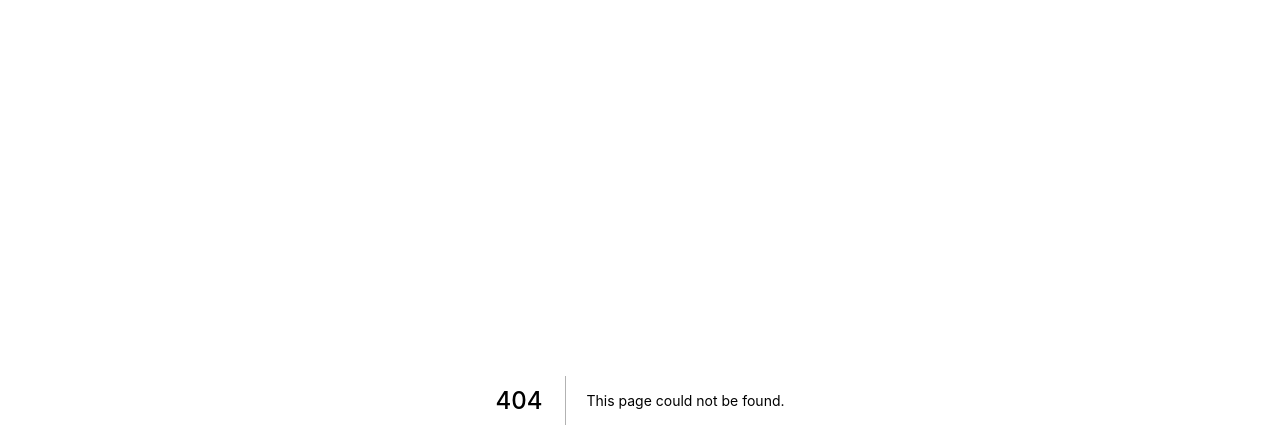
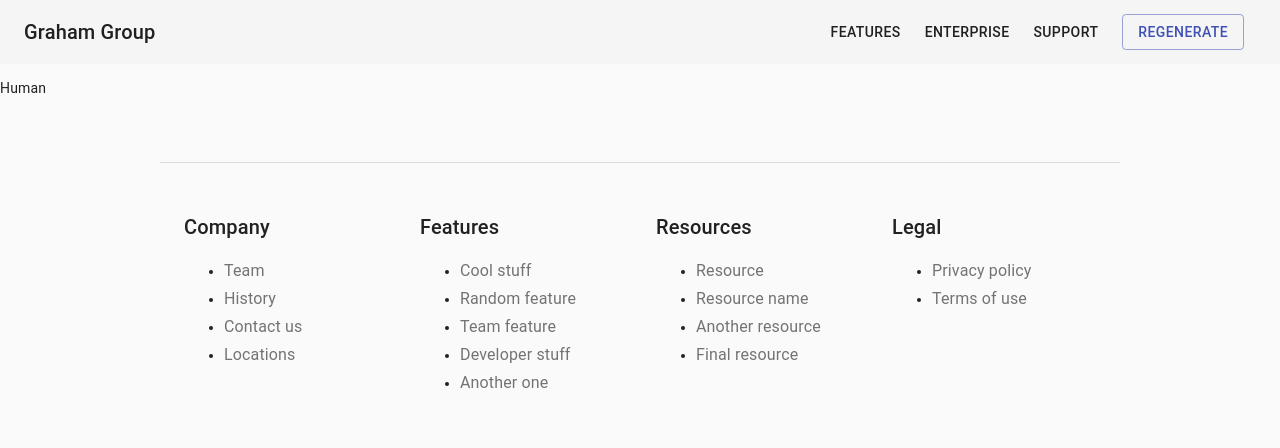
Before and after one commit to Drewbi/startify, a Next.js app: page /home/1 in a window 1280 px wide. Before the commit this address had no page. Shown: the top 448 px of the page. Built offline with nearby package versions, Linux system fonts and the light colour scheme.

Commit message:
Added base components

```diff
--- /dev/null
+++ b/components/Footer.tsx
@@ -0,0 +1,108 @@
+import Grid from '@material-ui/core/Grid';
+import Box from '@material-ui/core/Box';
+import Container from '@material-ui/core/Container';
+import Link from '@material-ui/core/Link';
+import Typography from '@material-ui/core/Typography';
+import { makeStyles } from '@material-ui/core/styles';
+
+const useStyles = makeStyles((theme) => ({
+  appBar: {
+    borderBottom: `1px solid ${theme.palette.divider}`,
+  },
+  toolbar: {
+    flexWrap: 'wrap',
+  },
+  toolbarTitle: {
+    flexGrow: 1,
+  },
+  link: {
+    margin: theme.spacing(1, 1.5),
+  },
+  heroContent: {
+    padding: theme.spacing(8, 0, 6),
+  },
+  cardHeader: {
+    backgroundColor:
+      theme.palette.type === 'light'
+        ? theme.palette.grey[200]
+        : theme.palette.grey[700],
+  },
+  cardPricing: {
+    display: 'flex',
+    justifyContent: 'center',
+    alignItems: 'baseline',
+    marginBottom: theme.spacing(2),
+  },
+  footer: {
+    borderTop: `1px solid ${theme.palette.divider}`,
+    marginTop: theme.spacing(8),
+    paddingTop: theme.spacing(3),
+    paddingBottom: theme.spacing(3),
+    [theme.breakpoints.up('sm')]: {
+      paddingTop: theme.spacing(6),
+      paddingBottom: theme.spacing(6),
+    },
+  },
+}));
+
+const footers = [
+  {
+    title: 'Company',
+    description: ['Team', 'History', 'Contact us', 'Locations'],
+  },
+  {
+    title: 'Features',
+    description: [
+      'Cool stuff',
+      'Random feature',
+      'Team feature',
+      'Developer stuff',
+      'Another one',
+    ],
+  },
+  {
+    title: 'Resources',
+    description: [
+      'Resource',
+      'Resource name',
+      'Another resource',
+      'Final resource',
+    ],
+  },
+  {
+    title: 'Legal',
+    description: ['Privacy policy', 'Terms of use'],
+  },
+];
+
+const Footer: React.FC = () => {
+  const classes = useStyles();
+
+  return (
+    <Container maxWidth="md" component="footer" className={classes.footer}>
+      <Grid container spacing={4} justify="space-evenly">
+        {footers.map((footer) => (
+          <Grid item xs={6} sm={3} key={footer.title}>
+            <Typography variant="h6" color="textPrimary" gutterBottom>
+              {footer.title}
+            </Typography>
+            <ul>
+              {footer.description.map((item) => (
+                <li key={item}>
+                  <Link href="#" variant="subtitle1" color="textSecondary">
+                    {item}
+                  </Link>
+                </li>
+              ))}
+            </ul>
+          </Grid>
+        ))}
+      </Grid>
+      <Box mt={5}>
+        <p></p>
+      </Box>
+    </Container>
+  );
+};
+
+export default Footer;
--- /dev/null
+++ b/components/Header.tsx
@@ -0,0 +1,80 @@
+import React from 'react';
+import AppBar from '@material-ui/core/AppBar';
+import Link from '@material-ui/core/Link';
+import Button from '@material-ui/core/Button';
+import Toolbar from '@material-ui/core/Toolbar';
+import Typography from '@material-ui/core/Typography';
+import { makeStyles } from '@material-ui/core/styles';
+
+const useStyles = makeStyles((theme) => ({
+  toolbar: {
+    flexWrap: 'wrap',
+  },
+  toolbarTitle: {
+    flexGrow: 1,
+  },
+  link: {
+    margin: theme.spacing(1, 1.5),
+  },
+}));
+
+const Header: React.FC = () => {
+  const classes = useStyles();
+  return (
+    <React.Fragment>
+      <AppBar
+        position="static"
+        color="default"
+        elevation={0}
+        className={classes.appBar}
+      >
+        <Toolbar className={classes.toolbar}>
+          <Typography
+            variant="h6"
+            color="inherit"
+            noWrap
+            className={classes.toolbarTitle}
+          >
+            Graham Group
+          </Typography>
+          <nav>
+            <Link
+              variant="button"
+              color="textPrimary"
+              href="#"
+              className={classes.link}
+            >
+              Features
+            </Link>
+            <Link
+              variant="button"
+              color="textPrimary"
+              href="#"
+              className={classes.link}
+            >
+              Enterprise
+            </Link>
+            <Link
+              variant="button"
+              color="textPrimary"
+              href="#"
+              className={classes.link}
+            >
+              Support
+            </Link>
+          </nav>
+          <Button
+            href="#"
+            color="primary"
+            variant="outlined"
+            className={classes.link}
+          >
+            Regenerate
+          </Button>
+        </Toolbar>
+      </AppBar>
+    </React.Fragment>
+  );
+};
+
+export default Header;
--- /dev/null
+++ b/pages/home/[seed].tsx
@@ -0,0 +1,28 @@
+import Head from 'next/head';
+import Header from '../../components/Header';
+import Footer from '../../components/Footer';
+import Test from '../../components/Test';
+import CssBaseline from '@material-ui/core/CssBaseline';
+import { useRouter } from 'next/router';
+
+export default function Home() {
+  const router = useRouter();
+  console.log(router.query);
+  return (
+    <div className="container">
+      <Head>
+        <title>Graham Group</title>
+        <link rel="icon" href="/favicon.ico" />
+        <meta
+          name="viewport"
+          content="minimum-scale=1, initial-scale=1, width=device-width"
+        />
+      </Head>
+      <CssBaseline />
+      <Header />
+      {/* <Hero /> */}
+      <Test />
+      <Footer />
+    </div>
+  );
+}
```
Also changed, not shown: components/Hero.tsx (added, +24 -0 lines), components/Products.tsx (added, +36 -0 lines).
